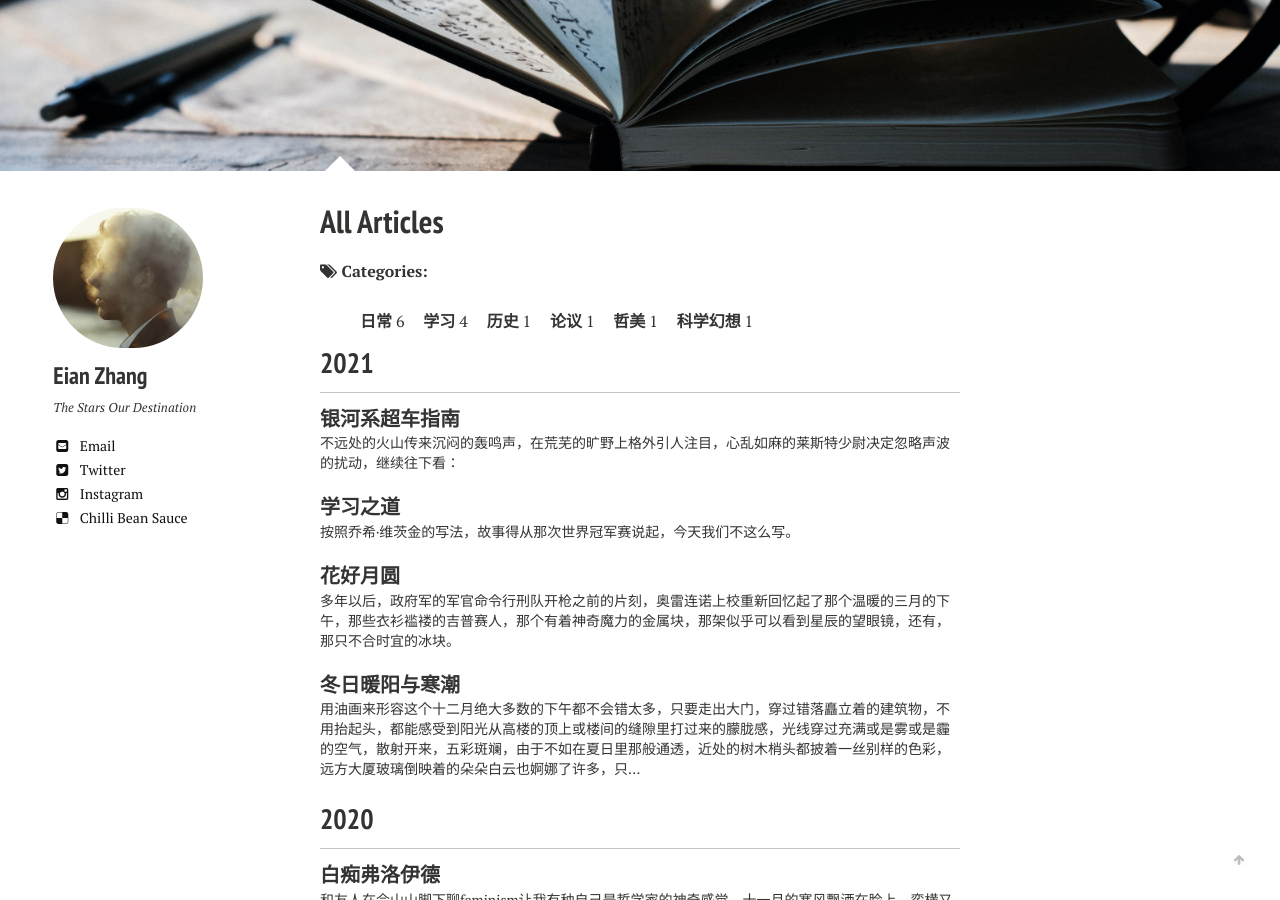
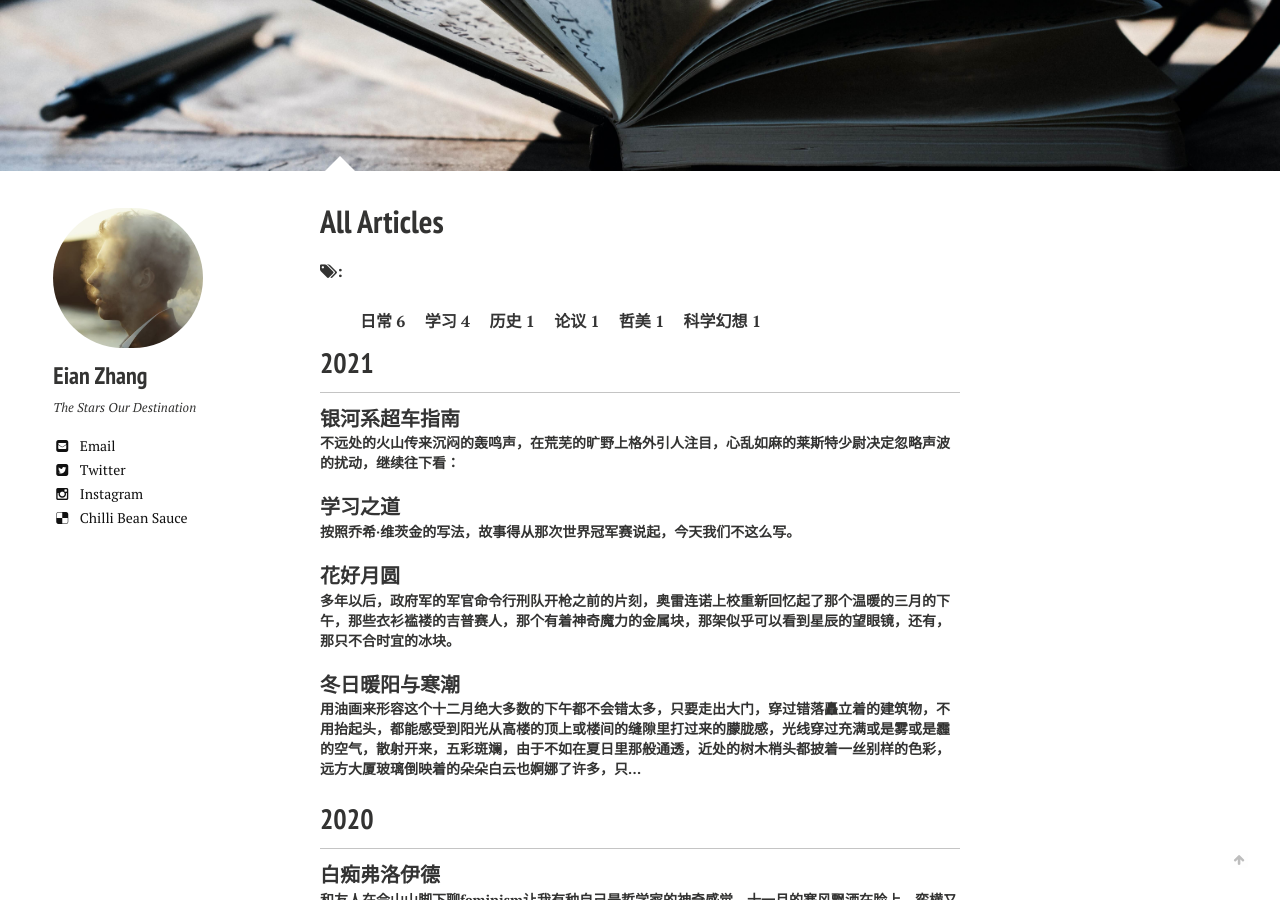
Before and after one commit to jarynzhang/eianzhang.github.io, a Jekyll site: the page built from posts/index.md, in a window 1280 px wide and 900 px high, scrolled down 398 px. Built offline with Jekyll 4.4.1, drawn with Linux system fonts in a browser that asks for light colours; nearby versions of some CDN libraries.

Commit message:
Update _tags.html
4.86

```diff
--- a/_includes/_tags.html
+++ b/_includes/_tags.html
@@ -2,7 +2,7 @@
   {% assign tags_sorted = page.tags | sort_natural %}
 
   <p class="page__taxonomy">
-    <i class="fa fa-tags"></i><strong><span> Categories:</span></strong>
+    <i class="fa fa-tags"></i><strong><span>:
     <span itemprop="keywords">
     {% for tag_word in tags_sorted %}
       <a href="{{ tag_word | slugify | prepend: path_type | prepend: site.tag_archive.path | relative_url }}" class="page__taxonomy-item p-category" rel="tag">{{ tag_word }}</a>{% unless forloop.last %}<span class="sep">, </span>{% endunless %}
```
